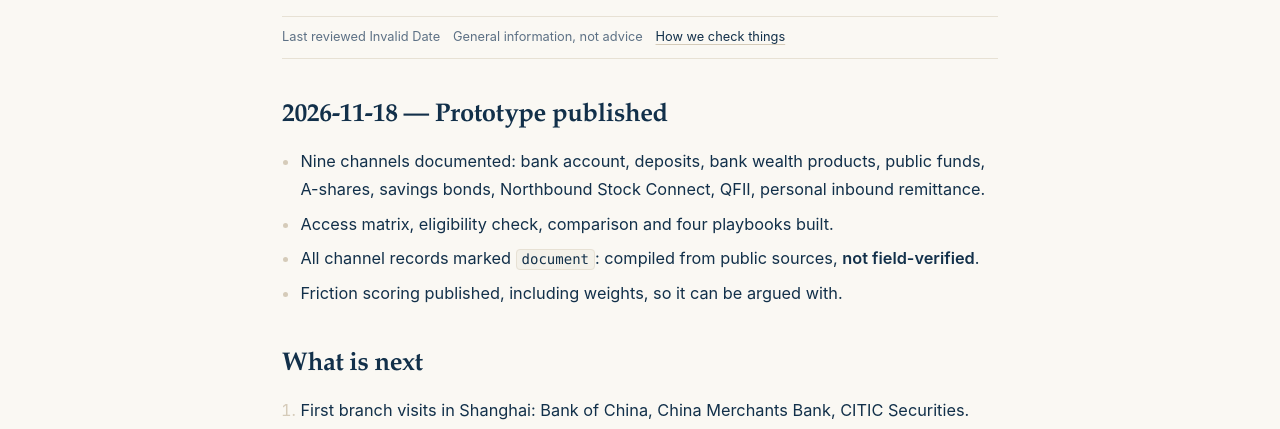
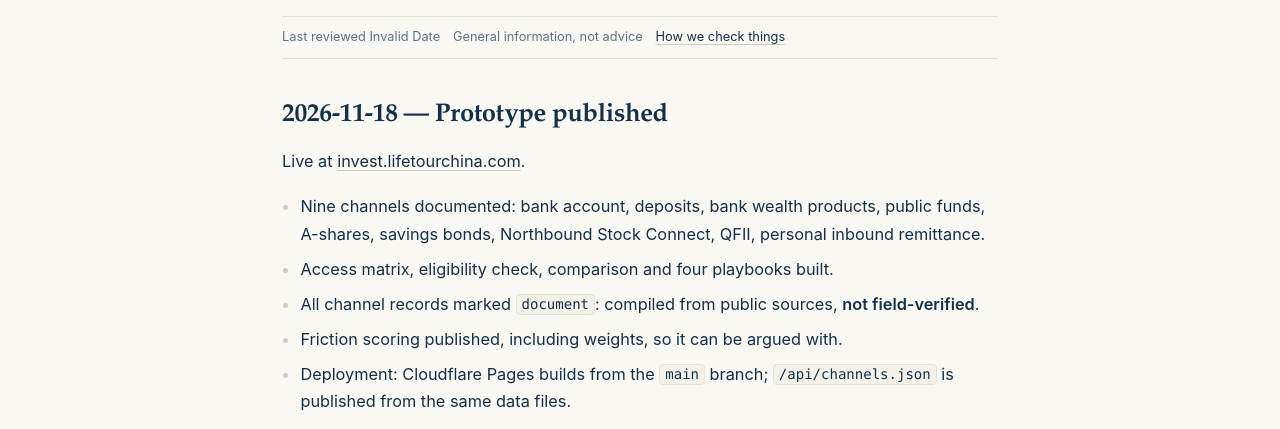
Before and after one commit to MedTourChina/investltc, an Astro site in the folder site/: page /updates in a window 1280 px wide. Shown: the part 324-753 px from the top of the page. Built offline with nearby package versions, Linux system fonts and the light colour scheme; Astro itself is replaced by a stand-in of ours.

Commit message:
docs: record the launch and the deployment path

```diff
--- a/site/src/pages/updates.md
+++ b/site/src/pages/updates.md
@@ -8,11 +8,15 @@ updated: 2026-11-18
 
 ## 2026-11-18 — Prototype published
 
+Live at [invest.lifetourchina.com](https://invest.lifetourchina.com).
+
 - Nine channels documented: bank account, deposits, bank wealth products, public funds, A-shares,
   savings bonds, Northbound Stock Connect, QFII, personal inbound remittance.
 - Access matrix, eligibility check, comparison and four playbooks built.
 - All channel records marked `document`: compiled from public sources, **not field-verified**.
 - Friction scoring published, including weights, so it can be argued with.
+- Deployment: Cloudflare Pages builds from the `main` branch; `/api/channels.json` is published from
+  the same data files.
 
 ## What is next
 
```
